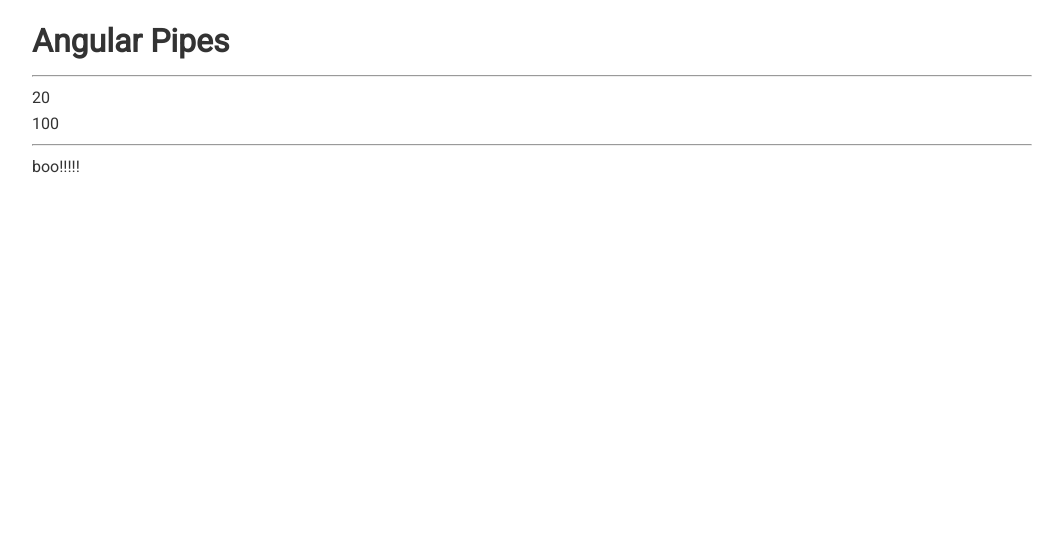
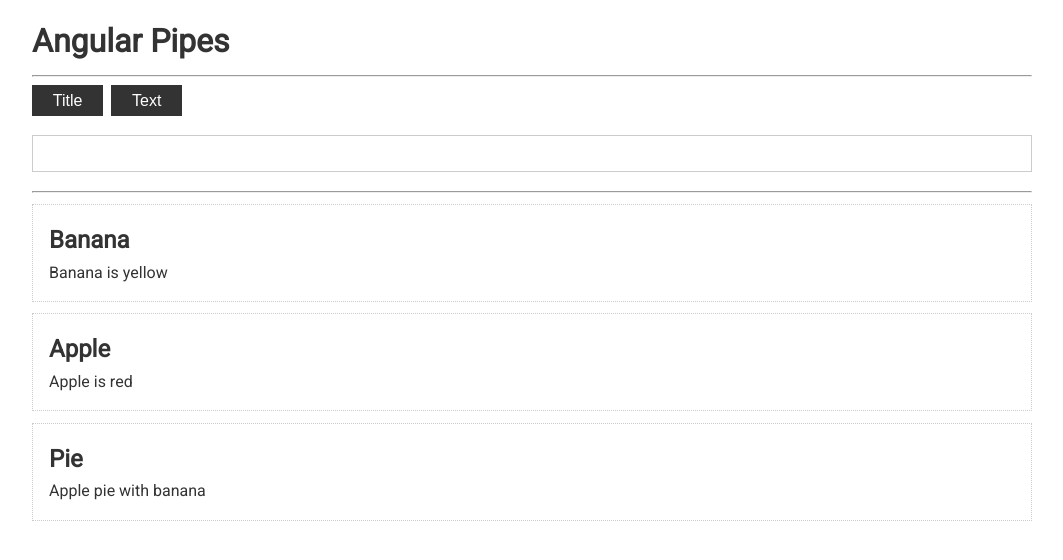
Before and after one commit to Chuchundrium/Angular-theory, an Angular app: page / in a window 1280 px wide. Shown: the top 560 px of the page, without its empty margins (108-1171 px from the left). Built offline with nearby package versions, Linux system fonts and the light colour scheme.

Commit message:
05-Pipe-08-filter-posts-by-title-or-text

```diff
--- a/src/app/app.component.html
+++ b/src/app/app.component.html
@@ -1,8 +1,17 @@
 <div class="container">
   <h1>Angular Pipes</h1>
   <hr>
-  <p>{{ 10 | mult }}</p>
-  <p>{{ 10 | mult:10 }}</p>
+  <button class="btn" (click)="searchField = 'title'">Title</button>
+  <button class="btn" (click)="searchField = 'text'">Text</button>
+
+  <input type="text" [(ngModel)]="search" >
   <hr>
-  <p>{{ '   boo   ' | exMarks }}</p>
+  <div
+    class="card"
+    *ngFor="let post of posts | filter:search:searchField"
+  >
+    <h2>{{ post.title }}</h2>
+    <p>{{ post.text }}</p>
+
+  </div>
 </div>
--- a/src/app/app.component.ts
+++ b/src/app/app.component.ts
@@ -1,10 +1,22 @@
 import {Component} from '@angular/core';
 
+export interface Post {
+  title: string;
+  text: string;
+}
 @Component({
   selector: 'app-root',
   templateUrl: './app.component.html',
   styleUrls: ['./app.component.scss']
 })
 export class AppComponent {
+  posts: Post[] = [
+    {title: 'Banana', text: 'Banana is yellow'},
+    {title: 'Apple', text: 'Apple is red'},
+    {title: 'Pie', text: 'Apple pie with banana'}
+  ];
+
+  search = '';
+  searchField = 'title';
 
 }
--- a/src/app/app.module.ts
+++ b/src/app/app.module.ts
@@ -5,12 +5,14 @@
 import {FormsModule} from '@angular/forms';
 import {MultByPipe} from './pipes/mult-by.pipe';
 import { ExMarksPipe } from './pipes/ex-marks.pipe';
+import { FilterPipe } from './pipes/filter.pipe';
 
 @NgModule({
   declarations: [
     AppComponent,
     MultByPipe,
-    ExMarksPipe
+    ExMarksPipe,
+    FilterPipe
   ],
   imports: [
     BrowserModule,
--- /dev/null
+++ b/src/app/pipes/filter.pipe.ts
@@ -0,0 +1,18 @@
+import { Pipe, PipeTransform } from '@angular/core';
+import {Post} from '../app.component';
+
+@Pipe({
+  name: 'filter'
+})
+export class FilterPipe implements PipeTransform {
+
+  transform(posts: Post[], search: string = '', field: string = 'title'): Post[] {
+    if (!search.trim()) {
+      return posts;
+    }
+    return posts.filter(post => {
+      return post[field].toLowerCase().includes(search.toLowerCase());
+    });
+  }
+
+}
```
